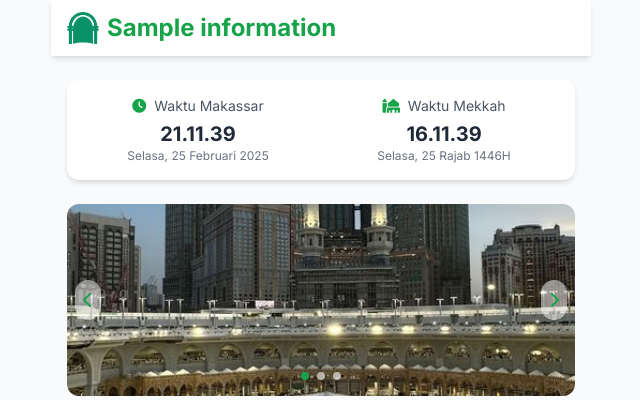
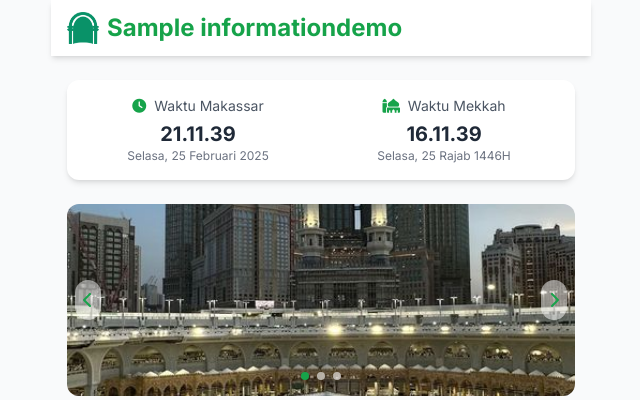
Before and after one commit to ekadewisartika/cianmar, a CodeIgniter 4 app: the page made by app/Views/home.php in a window 1280 px wide. Shown: the top 400 px of the page, without its empty margins (319-959 px from the left). Run offline with PHP 8.4 and a stand-in for CodeIgniter, Linux system fonts and the light colour scheme; the template is opened without the code that fills it: most values are stand-ins (such as "Sample title", 1, 10 or a date in 2020); grey boxes marked "Sample" are stand-in pictures; some libraries are stand-ins or nearby versions.

Commit message:
Update home.php

```diff
--- a/app/Views/home.php
+++ b/app/Views/home.php
@@ -76,7 +76,7 @@
                 <div class="flex items-center">
                     <img src="<?= base_url('/assets/images/logo.png') ?>" alt="Logo" class="w-8 h-8 mr-2">
                     <h1 class="text-2xl text-green-600 font-bold">
-                        <?= $data['information']['name'] ?>
+                        <?= $data['information']['name'] ?>demo
                     </h1>
                 </div>
             </div>
```
